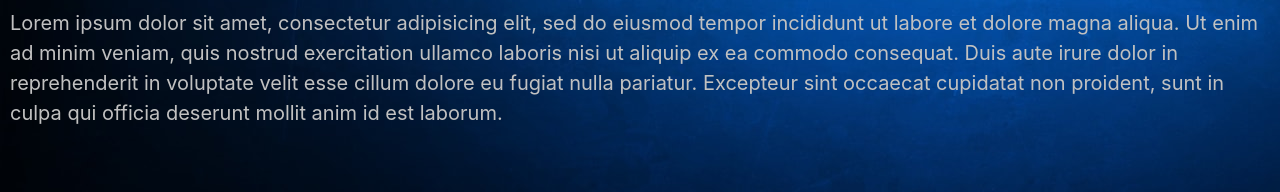
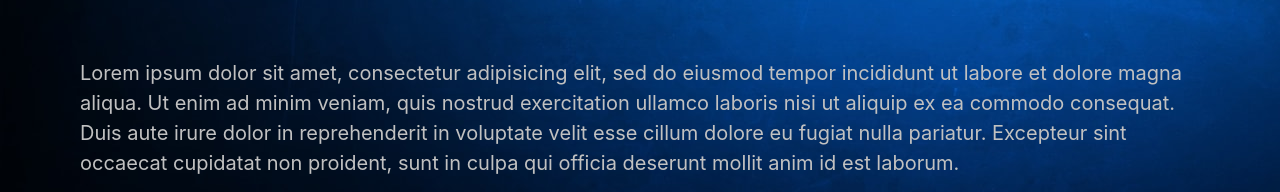
Before and after one commit to isc-joserodriguez/jornada-academica, a plain HTML site: page agronomia.html in a window 1280 px wide. Shown: the part 760-952 px from the top of the page. Drawn offline with nearby package versions, Linux system fonts and the light colour scheme.

Commit message:
Se agregaron contenedores

```diff
--- a/agronomia.html
+++ b/agronomia.html
@@ -151,7 +151,7 @@
 	<img src="img/d2c2f5.jpg" class="img-resumen">
 </div>
 
-<div class="texto">
+<div class="texto container">
 	<p>
 		Lorem ipsum dolor sit amet, consectetur adipisicing elit, sed do eiusmod
 		tempor incididunt ut labore et dolore magna aliqua. Ut enim ad minim veniam,
```
Also changed, not shown: calidadcodigo.html (+1 -1 lines), ciudadesinteligentes.html (+1 -1 lines), criptografia.html (+1 -1 lines), desarrolloweb.html (+1 -1 lines), disproboticos.html (+1 -1 lines), impactoredes.html (+1 -1 lines), inauguracion.html (+1 -1 lines), inteligenciaartificial.html (+1 -1 lines), internetdeltodo.html (+1 -1 lines), investigacion.html (+1 -1 lines), machinelearning.html (+1 -1 lines), panel.html (+1 -1 lines).
